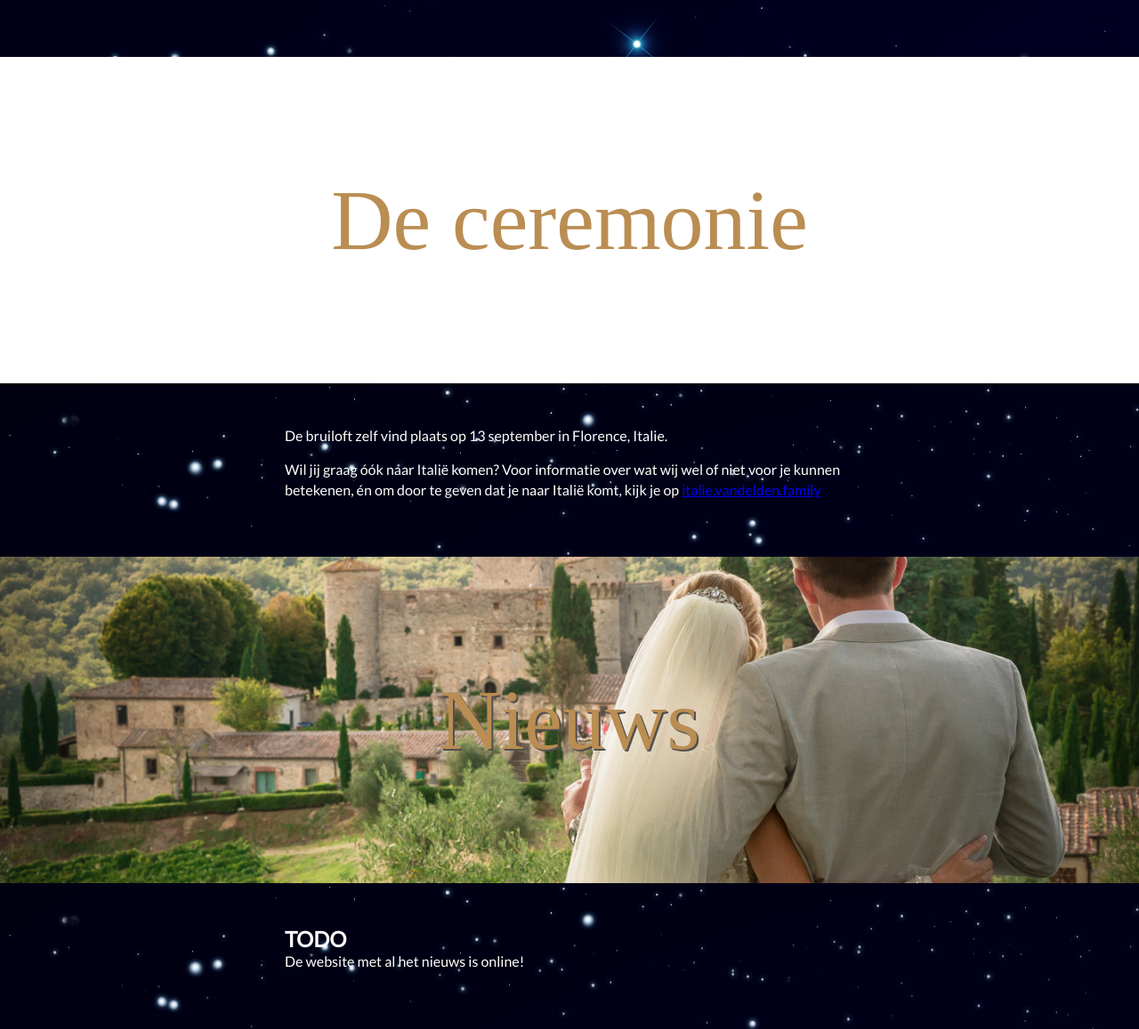
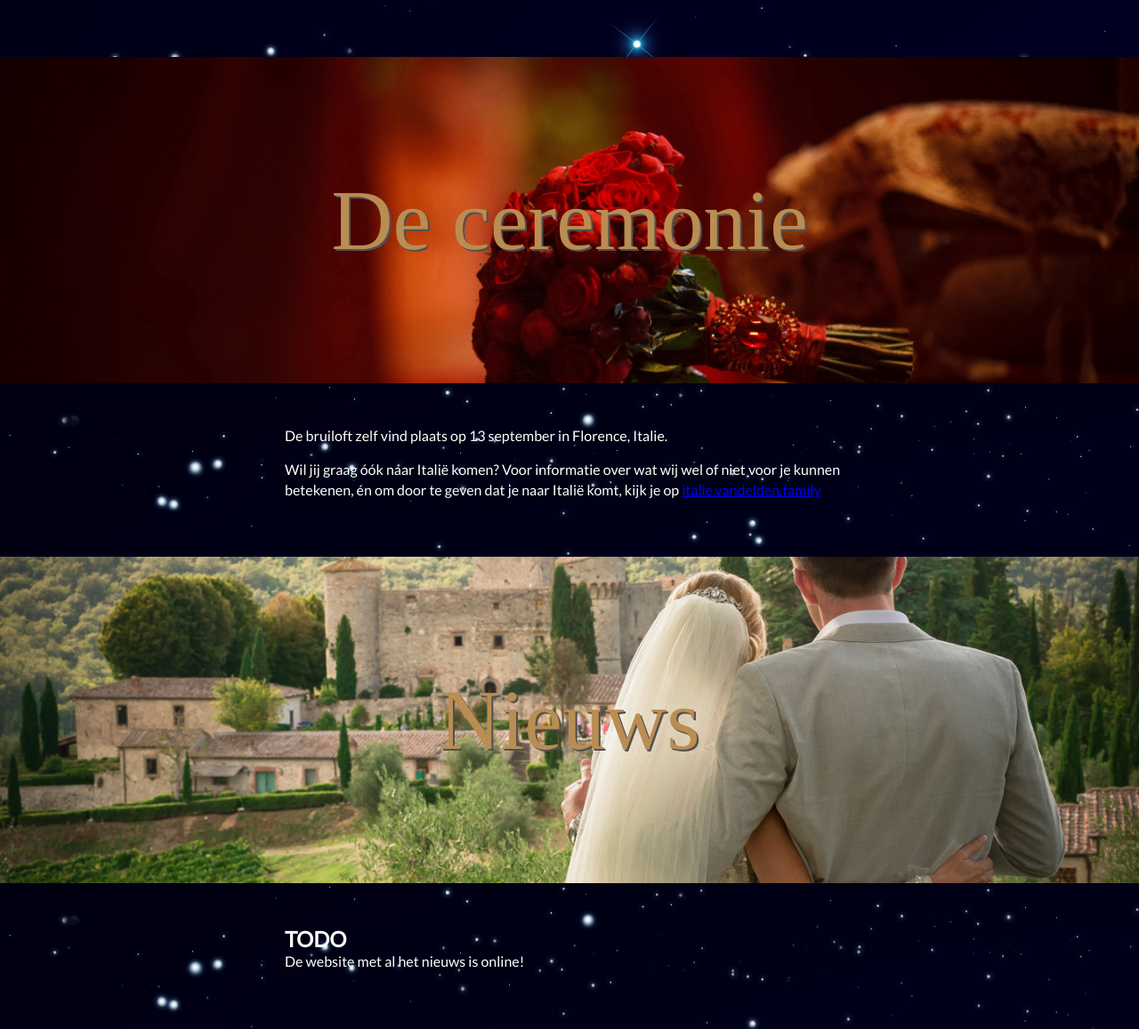
Before and after one commit to eirvandelden/receptie, a Jekyll site: the page built from index.md, in a window 1280 px wide. Shown: the part 3508-4665 px from the top of the page at 89% size. Built offline with Jekyll 4.4.1, drawn with Linux system fonts in a browser that asks for light colours; some web fonts are replaced.

Commit message:
Voeg een plaatje voor de ceremonie toe

```diff
--- a/_sass/_base.scss
+++ b/_sass/_base.scss
@@ -72,6 +72,10 @@ body {
     background-image: url(/images/il-castello-del-trebbio2.jpg);
     text-shadow: 2px 2px #505050;
 }
+.hero-title-italie {
+    background-image: url(/images/wedding_in_italy_photos_by_nicole_caldwell_florence0009.jpg);
+    text-shadow: 2px 2px #505050;
+}
 .hero-title-news {
     background-image: url(/images/wedding.jpg);
     text-shadow: 2px 2px #505050;
```
Also changed, not shown: images/wedding_in_italy_photos_by_nicole_caldwell_florence0009.jpg (added).
